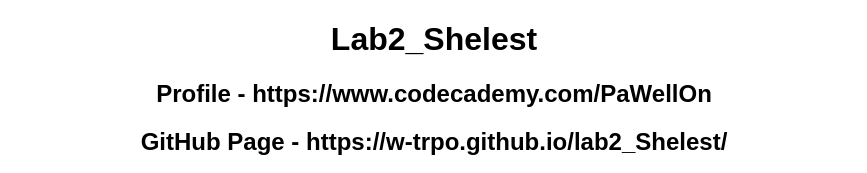
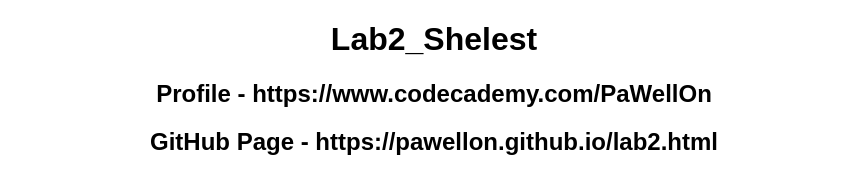
Before and after one commit to PaWellOn/PaWellOn.github.io, a plain HTML site: page lab2.html in a window 1280 px wide. Shown: the top 173 px of the page, without its empty margins (206-1073 px from the left). Drawn offline with Linux system fonts and the light colour scheme.

Commit message:
Update lab2.html

```diff
--- a/lab2.html
+++ b/lab2.html
@@ -9,7 +9,7 @@
 <center>
 <h1>Lab2_Shelest</h1>
 <h2>Profile - https://www.codecademy.com/PaWellOn</h2>
-<h2>GitHub Page - https://w-trpo.github.io/lab2_Shelest/</h2>
+<h2>GitHub Page - https://pawellon.github.io/lab2.html</h2>
 <img src="https://user-images.githubusercontent.com/47689190/55178428-6ac8ce80-5196-11e9-99ae-ed819a13a151.PNG" alt="">
 <img src="https://user-images.githubusercontent.com/47689190/55178429-6ac8ce80-5196-11e9-8dce-fb63e75cbf9b.PNG" alt="">
 </center>
```
